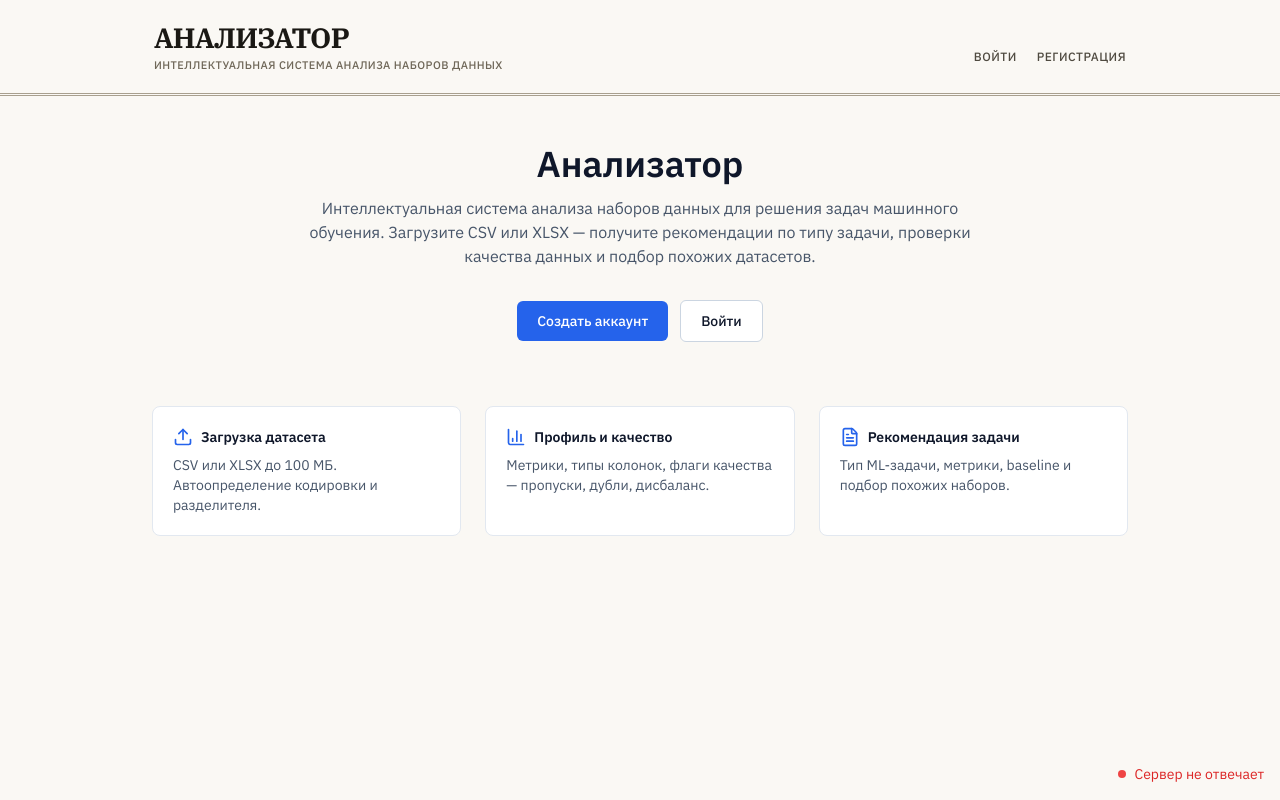
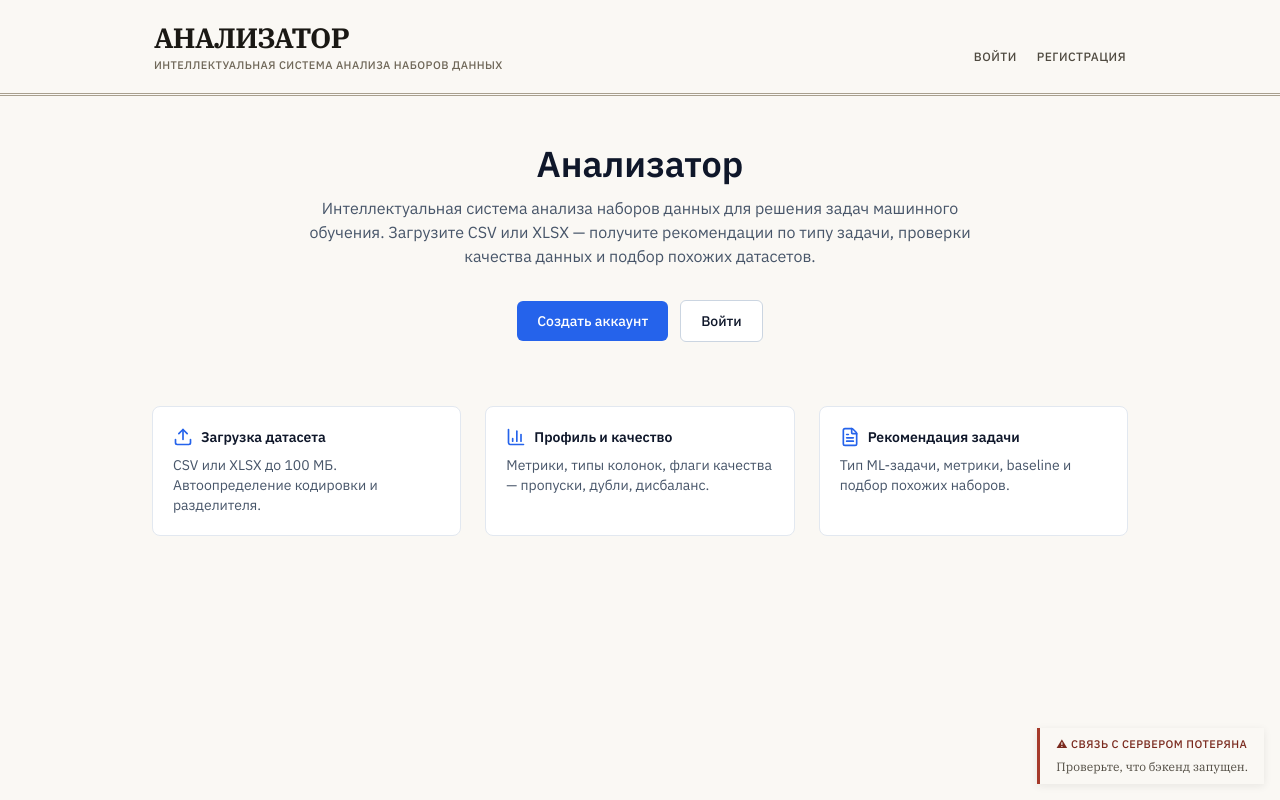
Before and after one commit to egoralyanov/datasets-analyzer-vkr, a React (Vite) app in the folder frontend/: page / in a window 1280 px wide. Built offline with nearby package versions, Linux system fonts and the light colour scheme; no server answers.

Commit message:
Sprint 5 Phase 3.2: header polish + connection indicator inversion

```diff
--- a/frontend/src/components/ServerStatus.tsx
+++ b/frontend/src/components/ServerStatus.tsx
@@ -1,8 +1,13 @@
+// Индикатор связи фронта с бэкендом. Опрашивает /api/health через React Query
+// каждые 30 секунд.
+//
+// Стиль (Sprint 5, Phase 3.2): негативный индикатор. В нормальном состоянии
+// (сервер отвечает или идёт первая проверка) ничего не показываем — UI и так
+// ведёт себя корректно. Плашка появляется ТОЛЬКО при потере связи: приглушённая
+// critical-плашка в архивном стиле, фиксирована в правом нижнем углу.
 import { useQuery } from "@tanstack/react-query";
 import { getHealth } from "../api/health";
 
-// Индикатор связи фронта с бэкендом. Опрашивает /api/health через React Query
-// каждые 30 секунд; зелёная точка — сервер отвечает, красная — нет, серая — идёт первая проверка.
 export function ServerStatus() {
   const { data, isError, isPending } = useQuery({
     queryKey: ["health"],
@@ -11,28 +16,18 @@ export function ServerStatus() {
     retry: 1,
   });
 
-  if (isPending) {
-    return (
-      <div className="flex items-center gap-2 text-sm text-gray-500">
-        <span className="h-2 w-2 rounded-full bg-gray-400 animate-pulse" />
-        Проверка соединения…
-      </div>
-    );
-  }
-
-  if (isError || data?.status !== "ok") {
-    return (
-      <div className="flex items-center gap-2 text-sm text-red-600">
-        <span className="h-2 w-2 rounded-full bg-red-500" />
-        Сервер не отвечает
-      </div>
-    );
-  }
+  // Pending первой проверки и нормальная связь — не показываем ничего.
+  if (isPending) return null;
+  if (!isError && data?.status === "ok") return null;
 
   return (
-    <div className="flex items-center gap-2 text-sm text-green-700">
-      <span className="h-2 w-2 rounded-full bg-green-500" />
-      Сервер на связи
+    <div className="border-l-[3px] border-critical-500 bg-paper-50 px-4 py-2 shadow-overlay">
+      <p className="font-sans text-[0.6875rem] font-medium uppercase tracking-wider text-critical-700">
+        ⚠ СВЯЗЬ С СЕРВЕРОМ ПОТЕРЯНА
+      </p>
+      <p className="mt-1 font-serif text-xs leading-relaxed text-paper-600">
+        Проверьте, что бэкенд запущен.
+      </p>
     </div>
   );
 }
--- a/frontend/src/components/layout/Header.tsx
+++ b/frontend/src/components/layout/Header.tsx
@@ -42,11 +42,11 @@ export function Header() {
               <NavItem to="/upload" label="Загрузить" />
               <NavItem to="/history" label="История" />
               {user.role === "admin" && <NavItem to="/admin" label="Админ" />}
-              <NavItem to="/profile" label={user.username} mono />
+              <NavItem to="/profile" label={`@${user.username}`} mono />
               <button
                 type="button"
                 onClick={onLogout}
-                className="text-paper-600 transition-colors hover:text-ink-700"
+                className="border-b-2 border-transparent pb-0.5 text-paper-600 transition-colors hover:border-ink-700 hover:text-ink-700"
               >
                 Выйти
               </button>
```
